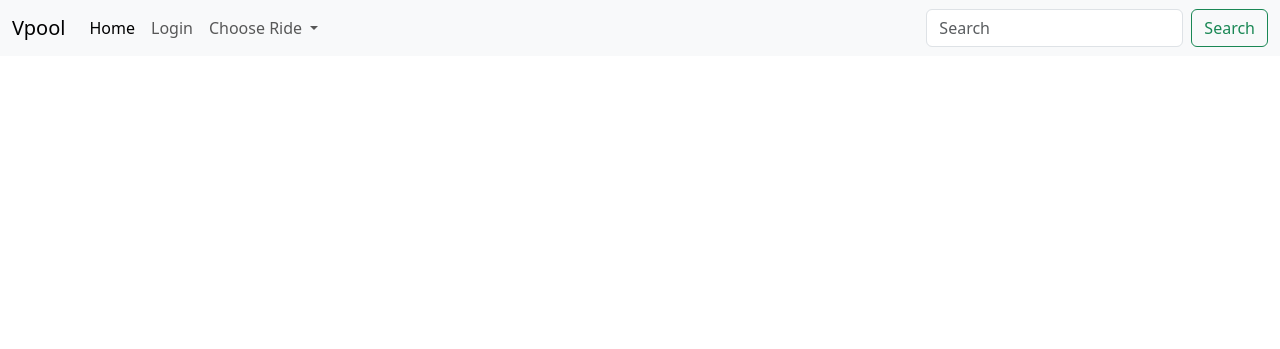
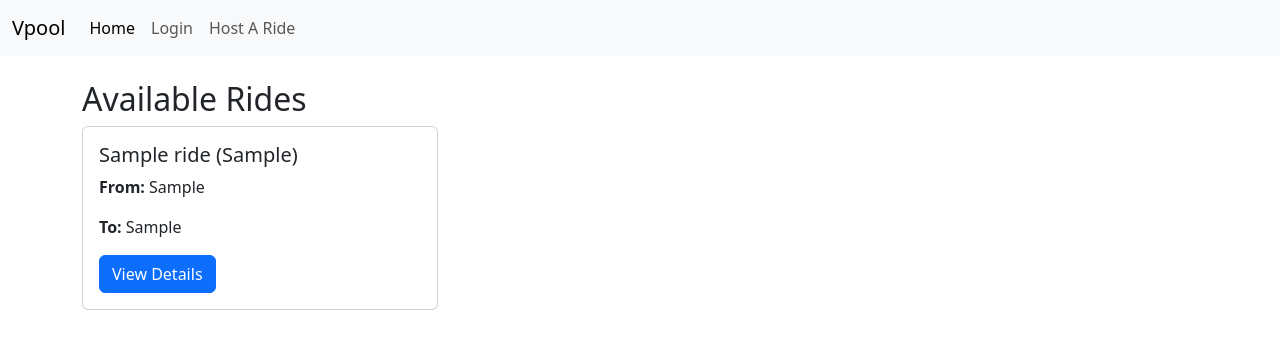
Before and after one commit to Sujal-das-00/ctrl-win, a Flask app: page / in a window 1280 px wide. Shown: the top 349 px of the page. Run offline with Flask 3, Linux system fonts and the light colour scheme; tables that the repository leaves empty or names only in its code hold one stand-in row (values such as "Sample post"); some libraries are stand-ins or nearby versions.

Commit message:
final commit index

```diff
--- a/templates/index.html
+++ b/templates/index.html
@@ -1,47 +1,53 @@
-<!doctype html>
+<!DOCTYPE html>
 <html lang="en">
 <head>
-    <meta charset="utf-8">
+    <meta charset="UTF-8">
     <meta name="viewport" content="width=device-width, initial-scale=1">
     <title>Vpool</title>
-    <link href="https://cdn.jsdelivr.net/npm/bootstrap@5.3.3/dist/css/bootstrap.min.css" rel="stylesheet" integrity="sha384-QWTKZyjpPEjISv5WaRU9OFeRpok6YctnYmDr5pNlyT2bRjXh0JMhjY6hW+ALEwIH" crossorigin="anonymous">
+    <link href="https://cdn.jsdelivr.net/npm/bootstrap@5.3.3/dist/css/bootstrap.min.css" rel="stylesheet">
 </head>
 <body>
 
 <nav class="navbar navbar-expand-lg bg-body-tertiary">
     <div class="container-fluid">
         <a class="navbar-brand" href="#">Vpool</a>
-          <button class="navbar-toggler" type="button" data-bs-toggle="collapse" data-bs-target="#navbarSupportedContent" aria-controls="navbarSupportedContent" aria-expanded="false" aria-label="Toggle navigation">
+        <button class="navbar-toggler" type="button" data-bs-toggle="collapse" data-bs-target="#navbarSupportedContent">
             <span class="navbar-toggler-icon"></span>
         </button>
-          <div class="collapse navbar-collapse" id="navbarSupportedContent">
+        <div class="collapse navbar-collapse">
             <ul class="navbar-nav me-auto mb-2 mb-lg-0">
                 <li class="nav-item">
-                <a class="nav-link active" aria-current="page" href="#">Home</a>
+                    <a class="nav-link active" href="#">Home</a>
                 </li>
                 <li class="nav-item">
-                <a class="nav-link" href="#">Login</a>
+                    <a class="nav-link" href="/login">Login</a>
                 </li>
-              <li class="nav-item dropdown">
-                <a class="nav-link dropdown-toggle" href="#" role="button" data-bs-toggle="dropdown" aria-expanded="false">
-                  Choose Ride
-                </a>
-                <ul class="dropdown-menu">
-                  <li><a class="dropdown-item" href="/host_ride">Host A Ride</a></li>
-                  <li><a class="dropdown-item" href="#">Join A Ride</a></li>
-                  <li><hr class="dropdown-divider"></li>
-
+                <li class="nav-item">
+                    <a class="nav-link" href="/host_ride">Host A Ride</a>
+                </li>
             </ul>
-              </li>
-
-            </ul>
-            <form class="d-flex" role="search">
-              <input class="form-control me-2" type="search" placeholder="Search" aria-label="Search">
-              <button class="btn btn-outline-success" type="submit">Search</button>
-            </form>
         </div>
     </div>
 </nav>
-    <script src="https://cdn.jsdelivr.net/npm/bootstrap@5.3.3/dist/js/bootstrap.bundle.min.js" integrity="sha384-YvpcrYf0tY3lHB60NNkmXc5s9fDVZLESaAA55NDzOxhy9GkcIdslK1eN7N6jIeHz" crossorigin="anonymous"></script>
+
+<div class="container mt-4">
+    <h2>Available Rides</h2>
+    <div class="row">
+        {% for ride in rides %}
+        <div class="col-md-4">
+            <div class="card mb-3">
+                <div class="card-body">
+                    <h5 class="card-title">{{ ride[1] }} ({{ ride[4] }})</h5>
+                    <p class="card-text"><strong>From:</strong> {{ ride[2] }}</p>
+                    <p class="card-text"><strong>To:</strong> {{ ride[3] }}</p>
+                    <a href="{{ url_for('ride_details', ride_id=ride[0]) }}" class="btn btn-primary">View Details</a>
+                </div>
+            </div>
+        </div>
+        {% endfor %}
+    </div>
+</div>
+
+<script src="https://cdn.jsdelivr.net/npm/bootstrap@5.3.3/dist/js/bootstrap.bundle.min.js"></script>
 </body>
 </html>
```
Lines whose indentation alone changed are shown as unchanged.
